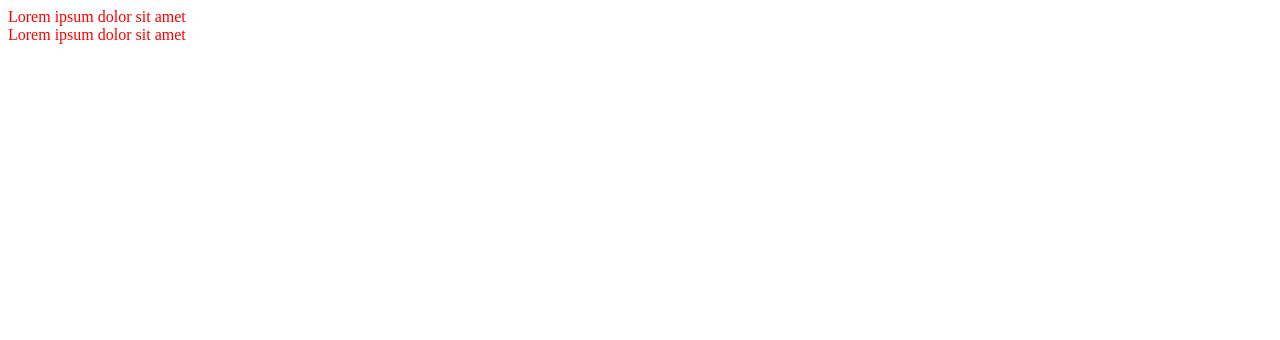
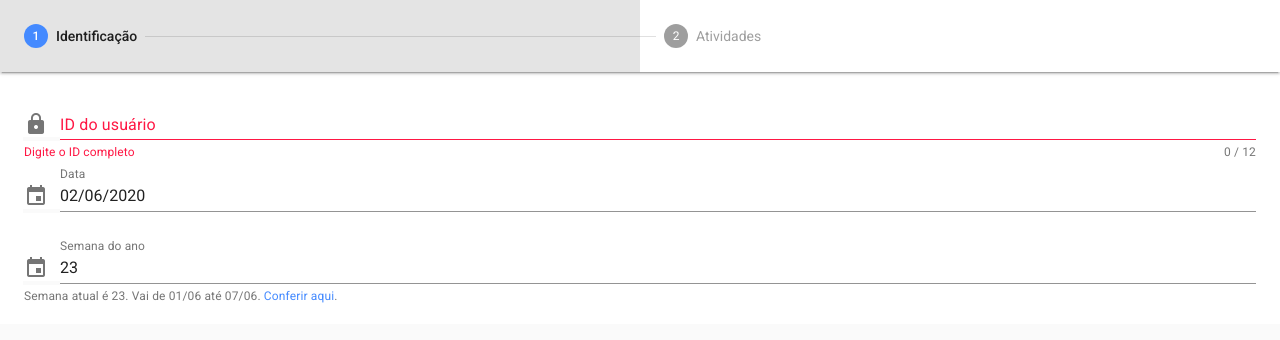
Before and after one commit to iagosousadev/GerenciamentoPID_UFC_Front, a Vue app in the folder frontend/: page /feedback in a window 1280 px wide. Shown: the top 340 px of the page. Built offline with nearby package versions, Linux system fonts and the light colour scheme.

Commit message:
Interface de feedback inicial com Vue Material

```diff
--- a/frontend/package.json
+++ b/frontend/package.json
@@ -9,6 +9,7 @@
   },
   "dependencies": {
     "vue": "^2.6.11",
+    "vue-material": "^1.0.0-beta-14",
     "vue-router": "^3.3.2",
     "vuex": "^3.1.3"
   },
--- a/frontend/public/index.html
+++ b/frontend/public/index.html
@@ -4,6 +4,8 @@
     <meta charset="utf-8">
     <meta http-equiv="X-UA-Compatible" content="IE=edge">
     <meta name="viewport" content="width=device-width,initial-scale=1.0">
+    <link rel="stylesheet" href="//fonts.googleapis.com/css?family=Roboto:300,400,500,700,400italic">
+    <link rel="stylesheet" href="//fonts.googleapis.com/icon?family=Material+Icons">
     <link rel="icon" href="<%= BASE_URL %>favicon.ico">
     <title><%= htmlWebpackPlugin.options.title %></title>
   </head>
--- a/frontend/src/pages/feedback/Feedback.vue
+++ b/frontend/src/pages/feedback/Feedback.vue
@@ -1,17 +1,121 @@
 <template>
-  <div class="container">
-    <form-feed/>
-    <form-feed/>
-  </div>
+  <!--<md-tabs class="md-accent" md-alignment="right">
+      <md-tab id="tab-home" md-label="Home"></md-tab>
+      <md-tab id="tab-pages" md-label="Pages"></md-tab>
+      <md-tab id="tab-posts" md-label="Posts"></md-tab>
+      <md-tab id="tab-favorites" md-label="Favorites"></md-tab>
+    </md-tabs>
+-->
+  <div>
+    <md-steppers>
+      <md-step id="primeiro" md-label="Identificação">
+        <form>
+          <md-field :class="validaUsuarioClasse">
+            <md-icon>lock</md-icon>
+            <label>ID do usuário</label>
+            <md-input v-model="submissao.pessoa_id" maxlength="12"></md-input>
+            <span class="md-error">Digite o ID completo</span>
+          </md-field>
+
+          <md-field :class="validaData">
+            <md-icon>event</md-icon>
+            <label>Data</label>
+            <md-input placeholder="dd/mm/aaaa" v-model="submissao.data"></md-input>
+            <span class="md-error"></span>
+          </md-field>
+
+          <md-field>
+            <md-icon>event</md-icon>
+            <label>Semana do ano</label>
+            <md-input v-model="submissao.semana" type="number"></md-input>
+            <span class="md-helper-text">Semana atual é {{semanaInfo.atual}}. Vai de {{semanaInfo.dataInicio}} até {{semanaInfo.dataFim}}. <a target="_blank" href="https://www.calendario-365.com.br/numero-da-semana.html">Conferir aqui</a>.</span>
+          </md-field>
+        </form>
+      </md-step>
+
+      <md-step id="segundo" md-label="Atividades">
+
+      </md-step>
+    </md-steppers>
+    </div>
 </template>
 
 <script>
-import FormFeed from "./components/Formulario"
+  // https://vuematerial.io/components/form
 
+
+  export default {
+    name: 'Login',
+    data: () => ({
+      submissao:{
+        pessoa_id:"",
+        semana: 0,
+        data:"",
+        feedbacks : []
+      },
+      semanaInfo:{
+        atual : 0,
+        dataInicio:'',
+        dataFim:''
+      }
+    }),
+    beforeMount(){
+      let hoje = new Date()
+      this.$data.submissao.semana = Math.floor(this.semanaAno())
+      this.$data.submissao.data = (hoje.getDate()<10?"0":"")+hoje.getDate()+"/"+(hoje.getMonth()<9?"0":"")+(hoje.getMonth()+1)+"/"+hoje.getFullYear()
+      this.$data.semanaInfo.atual = Math.floor(this.semanaAno())
+      let datas = this.getSemanaInicioFim()
+      let diaInicio = (datas[0].getDate()<10?"0":"")+datas[0].getDate()+"/"+(datas[0].getMonth()<9?"0":"")+(datas[0].getMonth()+1)
+      let diaFim = (datas[1].getDate()<10?"0":"")+datas[1].getDate()+"/"+(datas[1].getMonth()<9?"0":"")+(datas[1].getMonth()+1)
+      this.$data.semanaInfo.dataInicio = diaInicio
+      this.$data.semanaInfo.dataFim = diaFim
+    },
+    computed: {
+      validaUsuarioClasse () {
+        return {
+          'md-invalid': String(this.submissao.pessoa_id).length != 12
+        }
+      },
+      validaData () {
+        return {
+          'md-invalid': !(String(this.submissao.data).indexOf("/") > -1 && String(this.submissao.data).indexOf("/",String(this.submissao.data).indexOf("/")) > -1)
+        }
+      }
+    },
+    methods: {
+      semanaAno(dataComp = new Date()){
+        let diaInicioSemana = new Date(dataComp.getFullYear(),0,-(new Date(dataComp.getFullYear(),0,1).getDay()-2))
+        let semanaAno = ((dataComp - diaInicioSemana) / 86400000) / 7 +1
+        return semanaAno;
+      },
+      getSemanaInicioFim(dataComp = new Date()){
+        let inicioSemana = new Date(new Date(dataComp).setDate( new Date(dataComp).getDate() -(new Date(dataComp).getDay()-1) ))
+        let dataFim = new Date(new Date(inicioSemana).setDate(inicioSemana.getDate() +6))
+        return [inicioSemana,dataFim];
+      }
+    }
+  }
+    // methods: {
+    //   validaUsuarioClasse () {
+    //     console.log(this.submissao.pessoa_id)
+
+    //     return {
+    //         'md-invalid': String(this.submissao.pessoa_id).length != 12
+    //       }
+
+    //     // const field = this.$v.form[fieldName]
+    //   }
+    // },
+
+</script>
+
+
+<!--<script>
 export default {
-  name: 'Feedback',
-  components: {
-    FormFeed
-  }
+  name: 'Login',
+  components: {}
 }
-</script>
+</script>-->
+
+<style lang="stylus">
+</style>
```
Also changed, not shown: frontend/src/main.js (+6 -1 lines), frontend/src/pages/feedback.old/Feedback.vue (added, +17 -0 lines), frontend/src/pages/feedback.old/components/Formulario.vue (renamed from frontend/src/pages/feedback/components/Formulario.vue), 1 other file (tests, documents, lock files or other folders).
